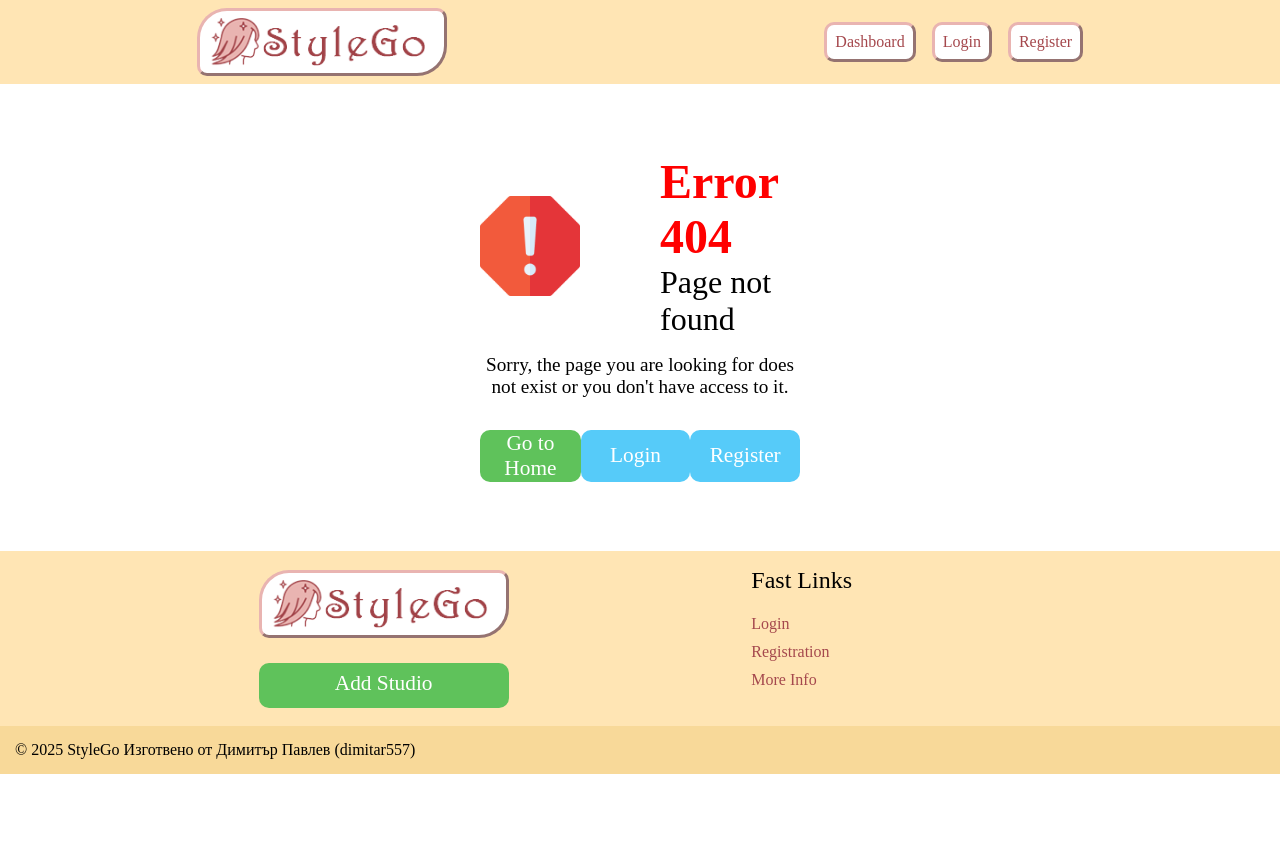
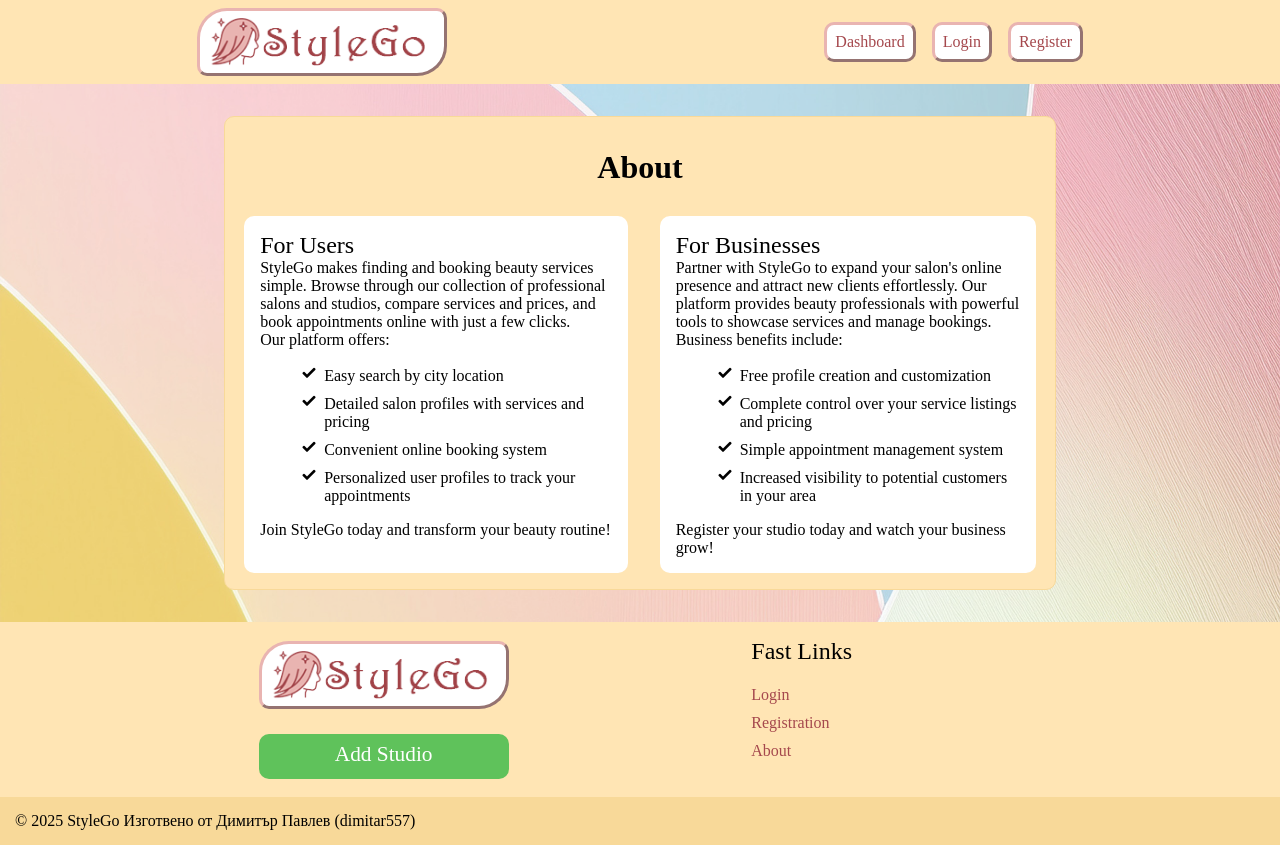
Before and after one commit to dpavlev/reactjs-final-project-feb-25, a React (Vite) app in the folder client/: page /about in a window 1280 px wide. Before the commit the page ends 800 px from the top, so only its background shows below. Built offline with nearby package versions, Linux system fonts and the light colour scheme.

Commit message:
Add About page

```diff
--- a/client/src/App.jsx
+++ b/client/src/App.jsx
@@ -17,6 +17,7 @@ import EditStudio from "./views/EditStudio";
 import DeleteStudio from "./views/empty_render/DeleteStudio";
 import BookOnline from "./views/BookOnline/BookOnline";
 import ErrorPage from "./views/ErrorPage/ErrorPage";
+import About from "./views/About/About";
 
 function App() {
     const [authData, setAuthData] = useState(initialAuthData());
@@ -60,8 +61,8 @@ function App() {
                         <Route path="/deleteUser/:id" element={<DeleteUser />} />
                     </>
                 )}
+                <Route path="/about" element={<About />} />
                 <Route path="/logout" element={<Logout />} />
-                {/* TODO: Add error page */}
                 <Route path="*" element={<ErrorPage />} />
             </Routes>
             <Footer />
--- a/client/src/components/layout/Footer/Footer.jsx
+++ b/client/src/components/layout/Footer/Footer.jsx
@@ -28,9 +28,9 @@ export default function Footer() {
                             </Link>
                         </li>
                         <li>
-                            <a href="#" className={styles.footerLink}>
-                                More Info
-                            </a>
+                            <Link to="/about" className={styles.footerLink}>
+                                About
+                            </Link>
                         </li>
                     </ul>
                 </div>
--- /dev/null
+++ b/client/src/views/About/About.jsx
@@ -0,0 +1,43 @@
+import styles from "./About.module.css";
+
+export default function About() {
+    return (
+        <main className={styles.main}>
+            <div className={styles.contentWrapper}>
+                <h1>About</h1>
+                <div className={styles.infoBoxesWrapper}>
+                    <div className={styles.infoBox}>
+                        <h2>For Users</h2>
+                        <p>
+                            StyleGo makes finding and booking beauty services simple. Browse through our collection of professional salons and
+                            studios, compare services and prices, and book appointments online with just a few clicks.
+                        </p>
+                        <p>Our platform offers:</p>
+                        <ul>
+                            <li>Easy search by city location</li>
+                            <li>Detailed salon profiles with services and pricing</li>
+                            <li>Convenient online booking system</li>
+                            <li>Personalized user profiles to track your appointments</li>
+                        </ul>
+                        <p>Join StyleGo today and transform your beauty routine!</p>
+                    </div>
+                    <div className={styles.infoBox}>
+                        <h2>For Businesses</h2>
+                        <p>
+                            Partner with StyleGo to expand your salon's online presence and attract new clients effortlessly. Our platform provides
+                            beauty professionals with powerful tools to showcase services and manage bookings.
+                        </p>
+                        <p>Business benefits include:</p>
+                        <ul>
+                            <li>Free profile creation and customization</li>
+                            <li>Complete control over your service listings and pricing</li>
+                            <li>Simple appointment management system</li>
+                            <li>Increased visibility to potential customers in your area</li>
+                        </ul>
+                        <p>Register your studio today and watch your business grow!</p>
+                    </div>
+                </div>
+            </div>
+        </main>
+    );
+}
--- /dev/null
+++ b/client/src/views/About/About.module.css
@@ -0,0 +1,65 @@
+.main {
+    position: relative;
+    display: flex;
+    flex-direction: column;
+    align-items: center;
+    justify-content: center;
+    min-height: calc(100vh - 333px);
+    z-index: 1;
+}
+
+.main::before {
+    content: "";
+    position: absolute;
+    top: 0;
+    left: 0;
+    width: 100%;
+    height: 100%;
+    background-image: url(/images/big_background.jpg);
+    background-repeat: no-repeat;
+    background-position: center;
+    background-size: cover;
+    opacity: 0.7;
+    /* Adjust this value between 0 and 1 to control opacity */
+    z-index: -1;
+}
+
+.contentWrapper {
+    border: solid thin #f8d999;
+    background-color: #FFE5B4;
+    margin: 2rem auto 2rem auto;
+    gap: 30px;
+    display: flex;
+    flex-direction: column;
+    padding: 2rem 1.2rem 1rem 1.2rem;
+    border-radius: 10px;
+    width: 65vw;
+}
+
+.contentWrapper h1 {
+    font-size: 2rem;
+    font-weight: bold;
+    text-align: center;
+}
+
+.infoBoxesWrapper {
+    display: flex;
+    justify-content: space-between;
+    gap: 2rem;
+}
+
+.infoBox {
+    background-color: white;
+    border-radius: 10px;
+    padding: 1rem;
+}
+
+.infoBox ul {
+    list-style-image: url(/images/check.png);
+    margin-left: 1.5rem;
+    margin-bottom: 1rem;
+}
+
+.infoBox li {
+    margin-bottom: 0.5rem;
+}
```
Also changed, not shown: client/public/images/check.png (added).
